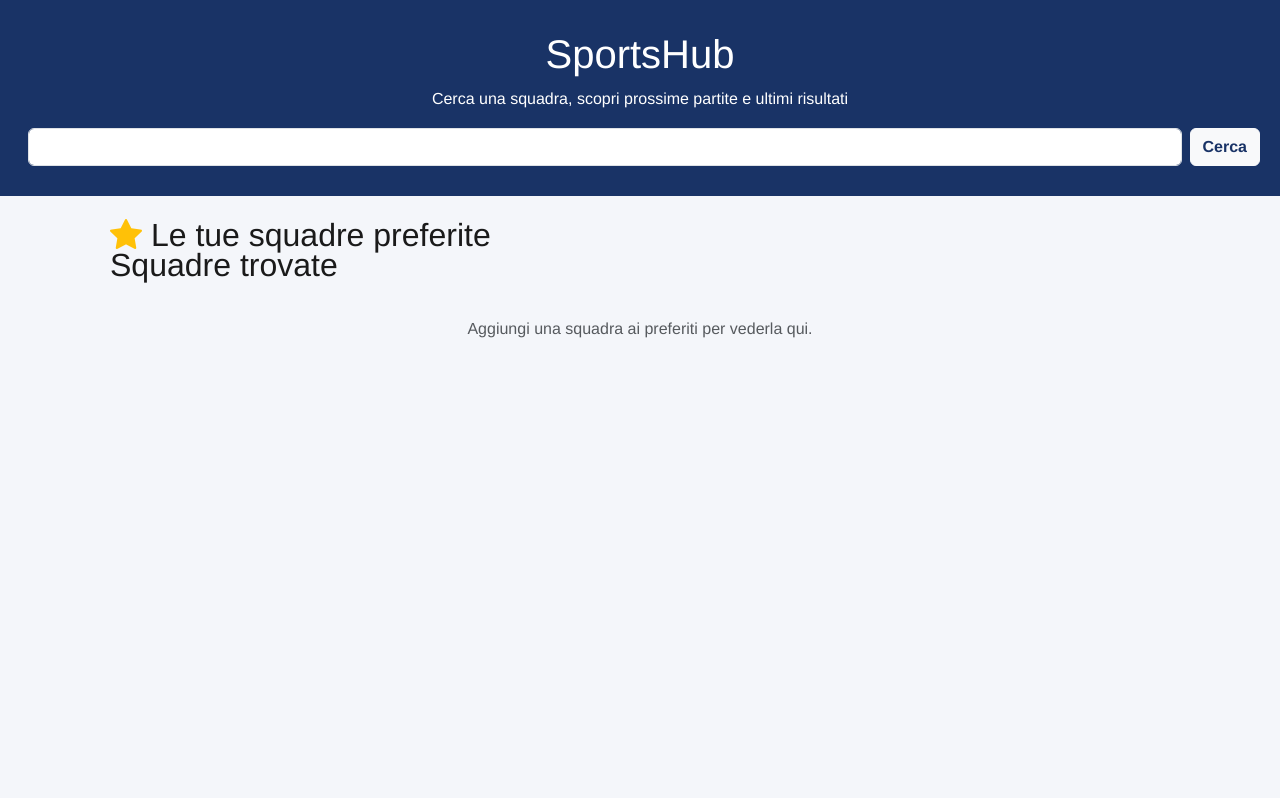
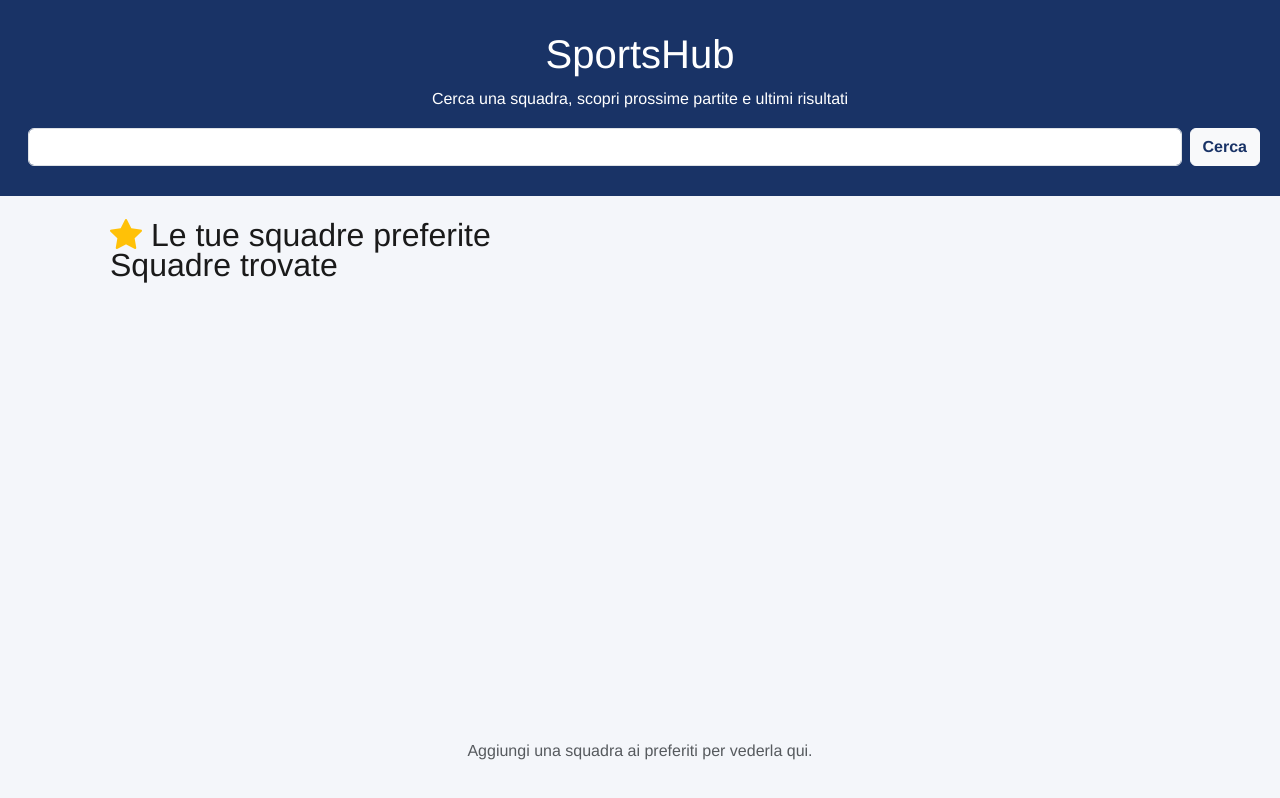
Before and after one commit to TheRedKardinal/Progetto-Settimana-7, a plain HTML site: page index.html in a window 1280 px wide. Drawn offline with nearby package versions, Linux system fonts and the light colour scheme.

Commit message:
Rifinito

```diff
--- a/assets/css/style.css
+++ b/assets/css/style.css
@@ -4,8 +4,14 @@
 
 * { box-sizing: border-box; }
 
+html, body {
+  min-height: 100vh;
+}
+
 body {
   margin: 0;
+  display: flex;
+  flex-direction: column;
   font-family: "Helvetica Neue", Arial, sans-serif;
   font-size: 16px;
   line-height: 1.6;
@@ -17,6 +23,17 @@ body {
   max-width: 1100px;
   margin: 0 auto;
   padding: 20px;
+}
+
+main.container {
+  flex: 1;
+  display: flex;
+  flex-direction: column;
+  width: 100%;
+}
+
+#squadra-fissa-section {
+  margin-top: auto;
 }
 
 .site-header {
```
